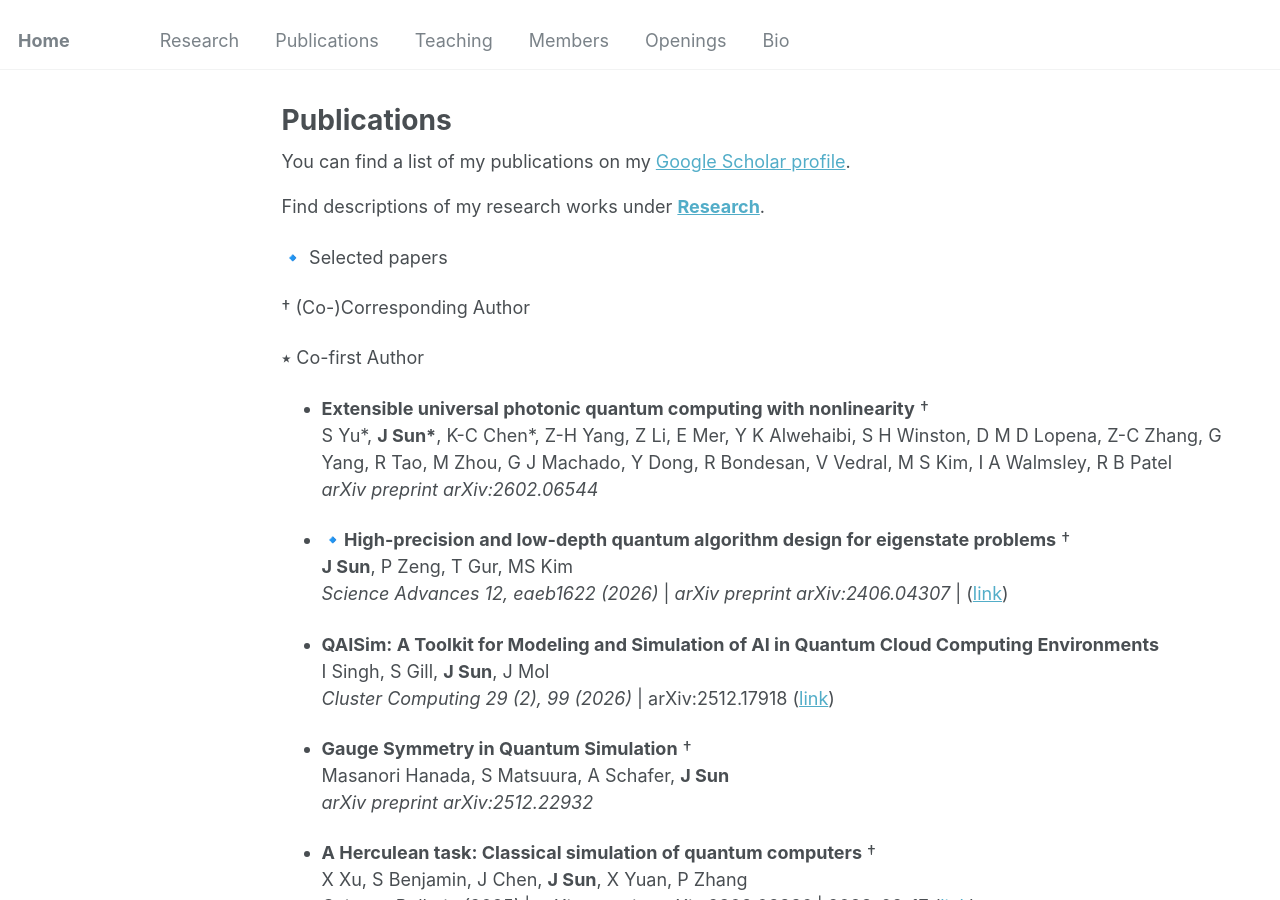
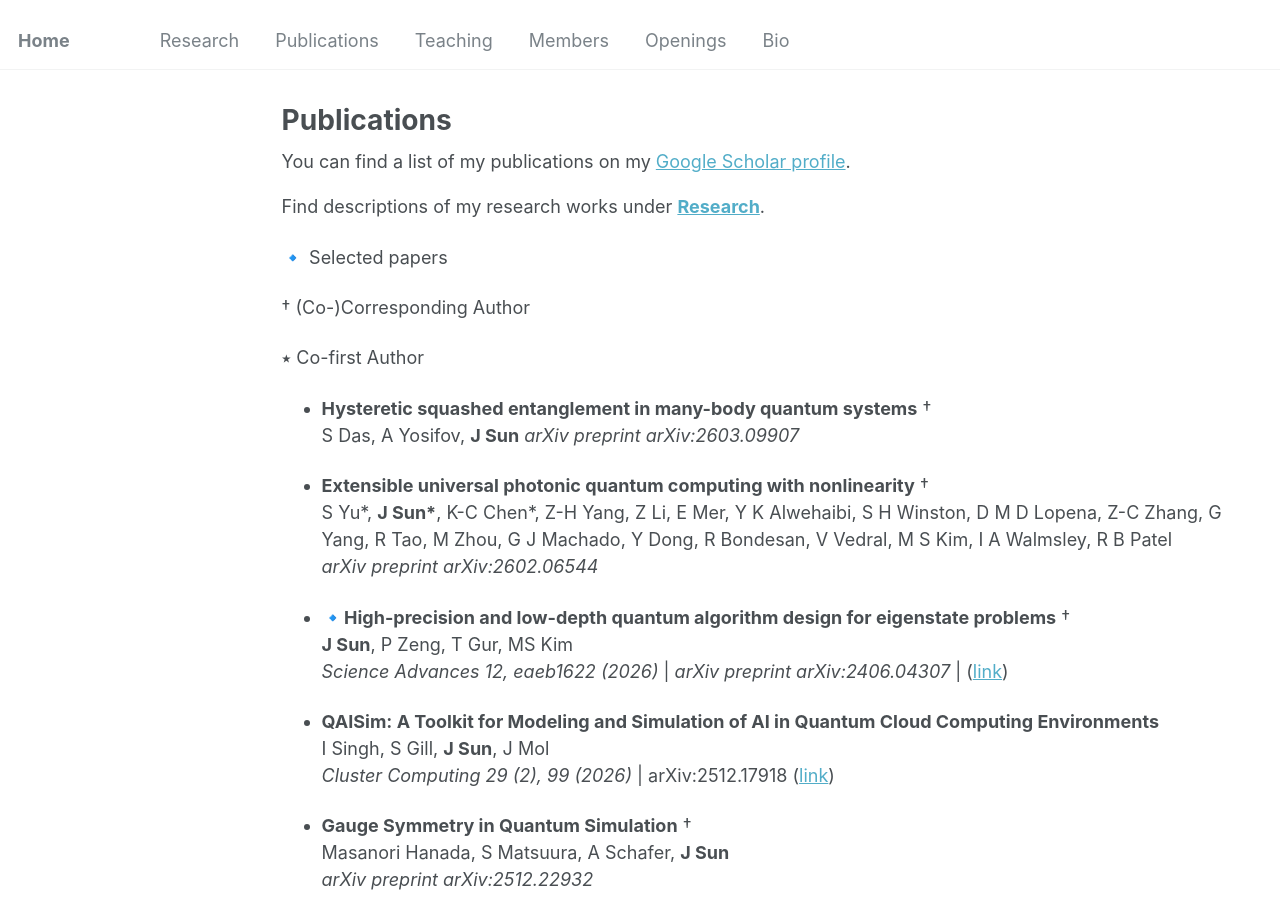
Before and after one commit to jinzhao-sun/jinzhao-sun.github.io, a Jekyll site: the page built from _pages/publications.md, in a window 1280 px wide and 900 px high. Built offline with Jekyll 4.4.1, drawn with Linux system fonts in a browser that asks for light colours.

Commit message:
Update publications.md

```diff
--- a/_pages/publications.md
+++ b/_pages/publications.md
@@ -20,7 +20,9 @@ Find descriptions of my research works under **[Research](research.md)**.
 
 ⭑ Co-first Author
 
-
+- **Hysteretic squashed entanglement in many-body quantum systems** †<br>
+  S Das, A Yosifov, **J Sun**
+  *arXiv preprint arXiv:2603.09907*
 
 - **Extensible universal photonic quantum computing with nonlinearity** †<br>
   S Yu\*, **J Sun\***, K-C Chen\*, Z-H Yang, Z Li, E Mer, Y K Alwehaibi, S H Winston, D M D Lopena, Z-C Zhang, G Yang, R Tao, M Zhou, G J Machado, Y Dong, R Bondesan, V Vedral, M S Kim, I A Walmsley, R B Patel <br>
```
